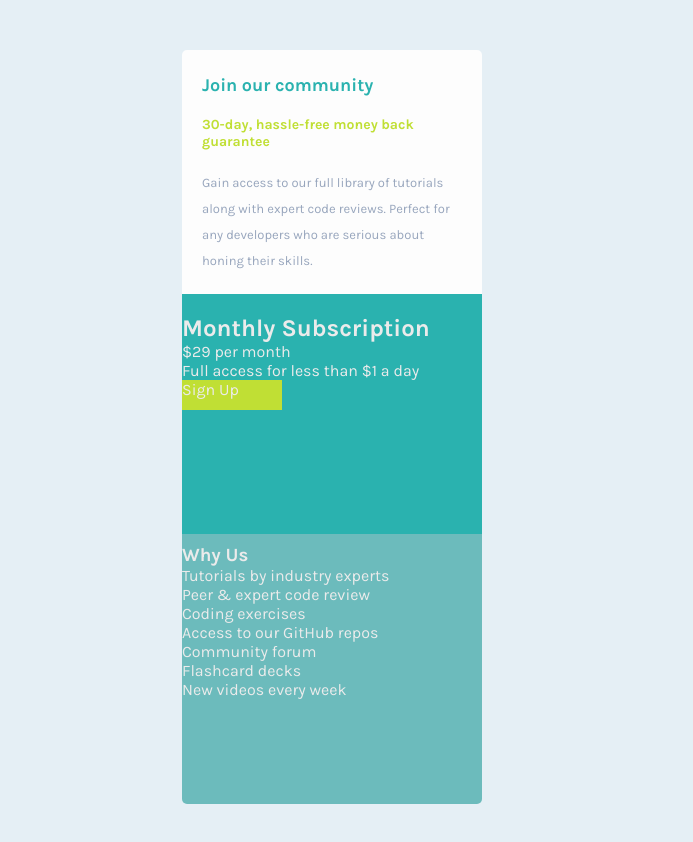
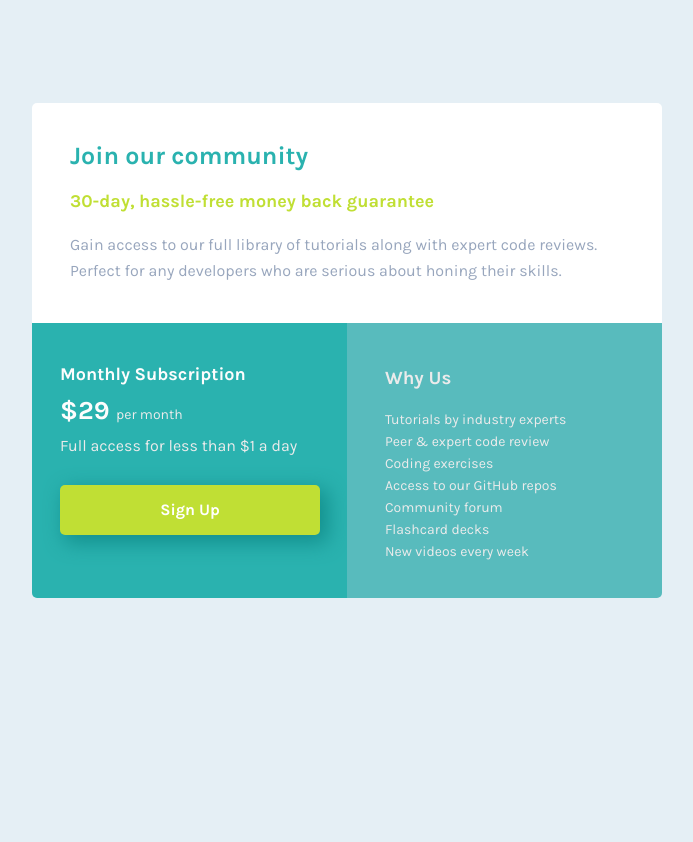
Before and after one commit to Feelshot/practica-08-css, a plain HTML site: page index.html in a window 1280 px wide. Shown: the whole page, without its empty margins (308-1001 px from the left). After the commit the page ends 800 px from the top, so only its background shows below. Drawn offline with Linux system fonts and the light colour scheme.

Commit message:
commit con version final para desktop

```diff
--- a/style.css
+++ b/style.css
@@ -44,37 +44,134 @@ body {
 }
 
 /* ---- cuadro azul fuerte ---- */
+.container-blue-margin {
+    width: 300px;
+    background-color: var(--Cyan);
+}
 .container-blue {
-    background-color: var(--Cyan);
     color: #ebebeb;
-    width: 300px;
-    height: 220px;
+    width: 260px;
+    height: 200px;
     padding-top: 20px;
+    margin: 0 auto 0 auto;
 }
-.container-blue-margin {
+.container-blue h2 {
+    font-size: 18px;
+    color: #fdfdfd;
+    margin-bottom: 10px;
+}
+.container-blue p:nth-child(2) {
+    font-size: 26px;
+    font-weight: bold;
+    color: #fdfdfd;
+}
+.container-blue span {
+    font-size: 14px;
+    font-weight: lighter;
+    color: #ebebeb;
+}
+.container-blue p:nth-child(3) {
+    margin:  10px 0 30px 0;
+}
+.container-blue .button {
     width: 260px;
+    height: 50px;
+    background-color: var(--Bright-Yellow);
+    color: #ffffff;
+    font-weight: bolder;
+    display: flex;
+    justify-content: center;
+    align-items: center;
+    border-radius: 5px;
+    box-shadow: 6px 6px 20px 2px #13908e;
 }
 
-.container-blue .button {
-    width: 100px;
-    height: 30px;
-    background-color: var(--Bright-Yellow);
-    color: #ebebeb;
+/* ---- cuadro azul claro ----*/
+.container-cyan-margin {
+    width: 300px;
+    margin: 0 0 0 0;
+    background-color: rgb(88, 187, 189);
+    border-radius: 0 0 5px 5px;
 }
-/* ---- cuadro azul claro ----*/
 .container-cyan {
     padding-top: 10px;
-    background-color: rgb(108, 187, 188);
+    width: 260px;
+    height: 250px;
     color: #ebebeb;
-    width: 300px;
-    height: 260px;
+    margin: 0 auto 0 auto;
     border-radius: 0 0 5px 5px;
 }
-.container-cyan-margin {
-    width: 260px;
-    margin: 0 0 0 0;
+.container-cyan h3 {
+    margin-top: 20px;
+    margin-bottom: 20px;
 }
+.container-cyan p {
+    line-height: 24px;
+    font-size: 14px;
+}
+
 /* ---- media desktop ---- */
 @media (min-width: 1000px) {
+    .container {
+        display: grid;
+        width: 600px;
+        height: 400px;
+        margin: 150px auto 0 auto;
+        grid-template-columns: 315px 315px;
+        grid-template-rows: 220px 275px;
+        grid-template-areas:
+            'topp topp'
+            'botiz botder';
+        align-content: center;
 
+    }
+    /* ---- Cuadro blanco ---- */
+    .container-gray {
+        background-color: white;
+        padding: 0;
+        width: 630px;
+        height: 220px;
+        grid-area: topp;
+    }
+    .container-gray-margin {
+        margin: 38px 0 0 38px;
+        width: 560px;
+        height: 200px;
+        display: flex;
+        flex-direction: column;
+        justify-content: flex-start;
+        align-items: flex-start;
+    }
+    .container-gray-margin h1 {
+        font-size: 25px;
+    }
+    .container-gray-margin h2 {
+        font-size: 18px;
+    }
+    .container-gray-margin p {
+        font-size: 16px;
+    }
+    /* ---- Cuadro azul ---- */
+    .container-blue-margin {
+        grid-area: botiz;
+        width: 315px;
+        height: 275px;
+        border-radius: 0 0 0 5px;
+    }
+    .container-blue {
+        margin: 20px 0 0 28px;
+    }
+    /* ---- Cuadro azul claro ---- */
+    .container-cyan-margin {
+        grid-area: botder;
+        width: 315px;
+        height: 275px;
+        border-radius: 0 0 5px 0;
+    }
+    .container-cyan {
+        margin: 14px 0 0 38px;
+    }
+    .container-cyan-margin p {
+        line-height: 22px;
+    }
 }
```
